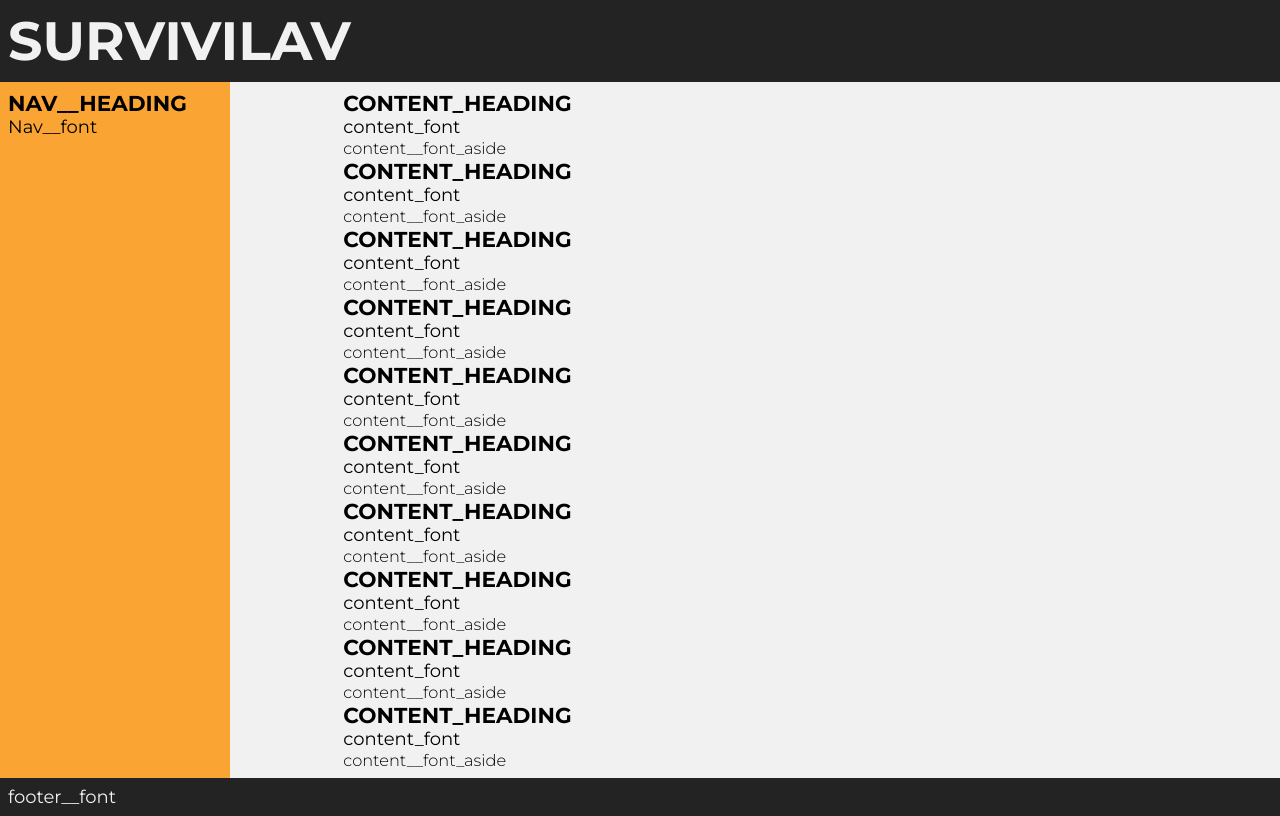
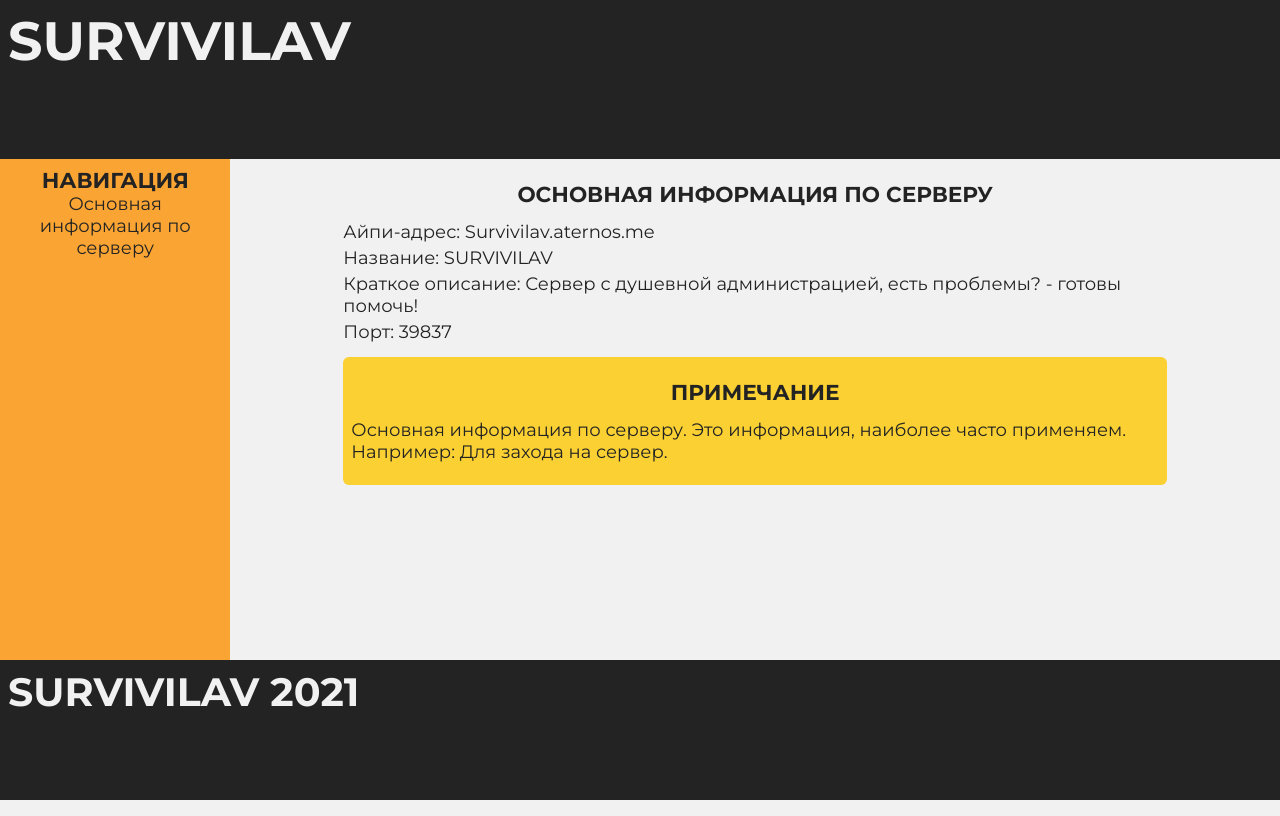
Before and after one commit to RakZarYt/survivilav, a plain HTML site: page index.html in a window 1280 px wide. Drawn offline with Linux system fonts and the light colour scheme.

Commit message:
Создана первая микро-статья

```diff
--- a/css/style.css
+++ b/css/style.css
@@ -72,34 +72,37 @@ h1, h2, h3, h4, h5, h6 {
 
 .nav__font {
   font: 1em Montserrat;
-  font-weight: 400; }
+  font-weight: 400;
+  display: block; }
 
 .nav__heading {
   text-transform: uppercase;
   font: 1.2em Montserrat;
   font-weight: 700; }
 
-.content_font {
+.content__font {
   font: 1em Montserrat;
   font-weight: 400; }
 
-.content_heading {
+.content__heading {
   text-transform: uppercase;
   font: 1.2em Montserrat;
-  font-weight: 700; }
+  font-weight: 700;
+  text-align: center; }
 
 .content__font_aside {
   font: 0.9em Montserrat;
   font-weight: 300; }
 
 .footer__font {
-  font: 1em Montserrat;
-  font-weight: 400; }
+  font: 2.2em Montserrat;
+  font-weight: 800; }
 
 .body {
   font-size: 18px;
   background-color: #f1f1f1;
-  height: 100%; }
+  height: 100%;
+  color: #232323; }
 
 .page {
   display: -ms-grid;
@@ -132,7 +135,8 @@ h1, h2, h3, h4, h5, h6 {
   margin: 0;
   width: 100%;
   height: 100%;
-  background: #faa533; }
+  background: #faa533;
+  text-align: center; }
 
 .content {
   -ms-grid-row: 2;
@@ -145,6 +149,18 @@ h1, h2, h3, h4, h5, h6 {
   height: 100%;
   background: #f1f1f1; }
 
+.aside {
+  -ms-grid-row: 2;
+  -ms-grid-row-span: 2;
+  -ms-grid-column: 2;
+  grid-area: content;
+  padding: 8px;
+  margin: 0 auto;
+  width: 100%;
+  height: auto;
+  background: #fad033;
+  border-radius: 6px; }
+
 .footer {
   -ms-grid-row: 4;
   -ms-grid-column: 1;
@@ -156,3 +172,31 @@ h1, h2, h3, h4, h5, h6 {
   height: 100%;
   background: #232323;
   color: #f1f1f1; }
+
+a:link {
+  color: #232323; }
+
+a:hover {
+  color: #232323; }
+
+a:active {
+  color: #232323; }
+
+a:visited {
+  color: #232323; }
+
+.content__heading {
+  margin-bottom: 1rem;
+  margin-top: 1rem; }
+
+.content__font {
+  margin-bottom: 1rem;
+  margin-top: 1rem; }
+
+.content__list_item {
+  margin-bottom: 4px;
+  margin-top: 4px; }
+
+.aside {
+  margin-bottom: 1rem;
+  margin-top: 1rem; }
--- a/index.html
+++ b/index.html
@@ -18,45 +18,26 @@
 		</header>
 		<!-- навигация -->
 		<nav class="nav">
-			<p class="nav__heading">nav__heading</p>
-			<p class="nav__font">Nav__font</p>
+			<p class="nav__heading">НАВИГАЦИЯ</p>
+			<a href="#" class="nav__font">Основная информация по серверу</a>
 		</nav>
 		<!-- Основной контент -->
 		<div class="content">
-			<p class="content_heading">content_heading</p>
-			<p class="content_font">content_font</p>
-			<p class="content__font_aside">content__font_aside</p>
-			<p class="content_heading">content_heading</p>
-			<p class="content_font">content_font</p>
-			<p class="content__font_aside">content__font_aside</p>
-			<p class="content_heading">content_heading</p>
-			<p class="content_font">content_font</p>
-			<p class="content__font_aside">content__font_aside</p>
-			<p class="content_heading">content_heading</p>
-			<p class="content_font">content_font</p>
-			<p class="content__font_aside">content__font_aside</p>
-			<p class="content_heading">content_heading</p>
-			<p class="content_font">content_font</p>
-			<p class="content__font_aside">content__font_aside</p>
-			<p class="content_heading">content_heading</p>
-			<p class="content_font">content_font</p>
-			<p class="content__font_aside">content__font_aside</p>
-			<p class="content_heading">content_heading</p>
-			<p class="content_font">content_font</p>
-			<p class="content__font_aside">content__font_aside</p>
-			<p class="content_heading">content_heading</p>
-			<p class="content_font">content_font</p>
-			<p class="content__font_aside">content__font_aside</p>
-			<p class="content_heading">content_heading</p>
-			<p class="content_font">content_font</p>
-			<p class="content__font_aside">content__font_aside</p>
-			<p class="content_heading">content_heading</p>
-			<p class="content_font">content_font</p>
-			<p class="content__font_aside">content__font_aside</p>
+			<p class="content__heading">Основная информация по серверу</p>
+			<ul class="content__list">
+				<li class="content__list_item content__font">Айпи-адрес: Survivilav.aternos.me</li>
+				<li class="content__list_item content__font">Название: SURVIVILAV</li>
+				<li class="content__list_item content__font">Краткое описание: Сервер с душевной администрацией, есть проблемы? - готовы помочь!</li>
+				<li class="content__list_item content__font">Порт: 39837</li>
+			</ul>
+			<aside class="aside">
+				<p class="content__heading">примечание</p>
+				<p class="content__font">Основная информация по серверу. Это информация, наиболее часто применяем. Например: Для захода на сервер. </p>
+			</aside>
 		</div>
 		<!-- Подвал страницы -->
 		<footer class="footer">
-			<p class="footer__font">footer__font</p>
+			<p class="footer__font">SURVIVILAV 2021</p>
 		</footer>
 
 	</div>
```
